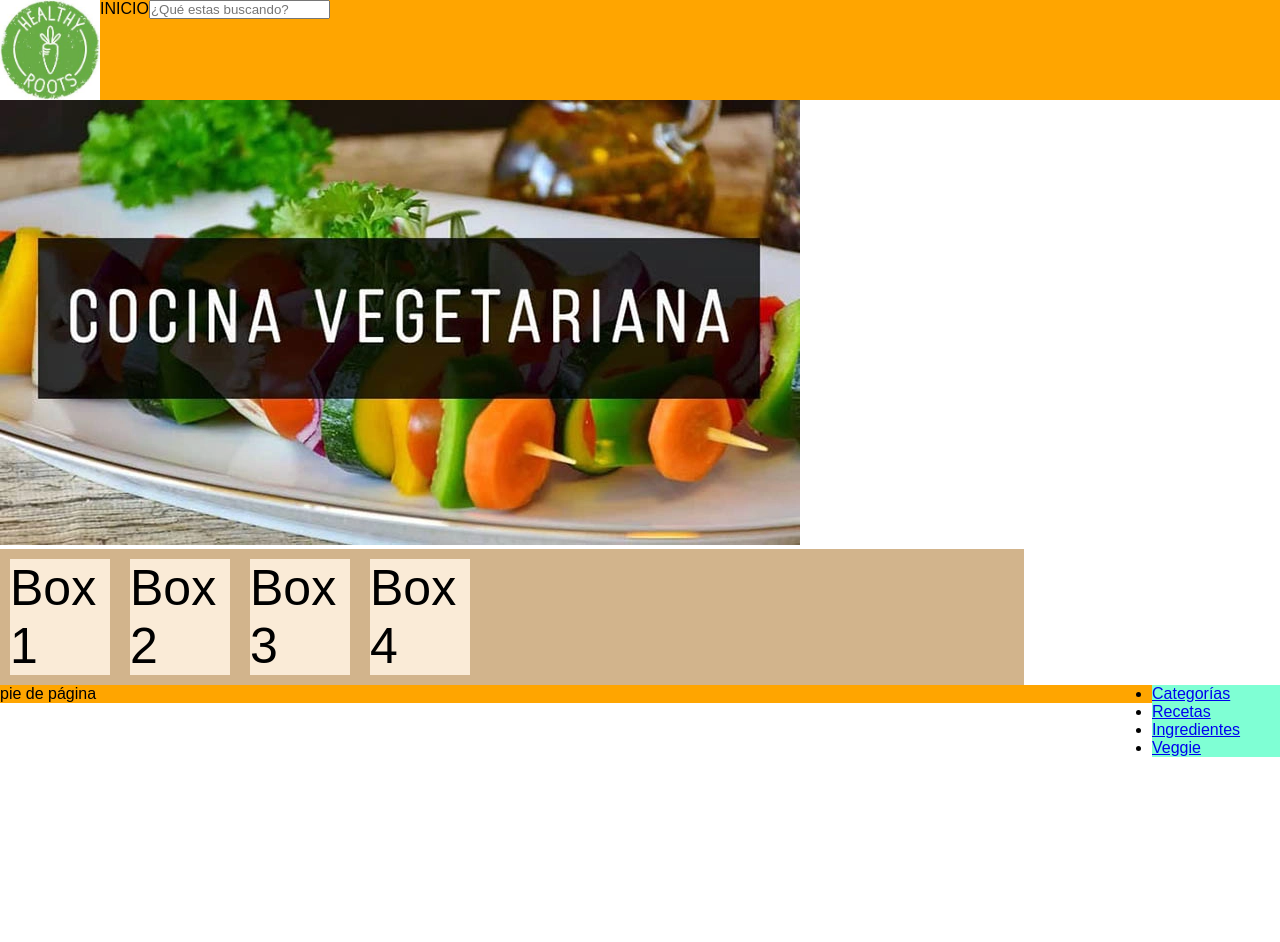
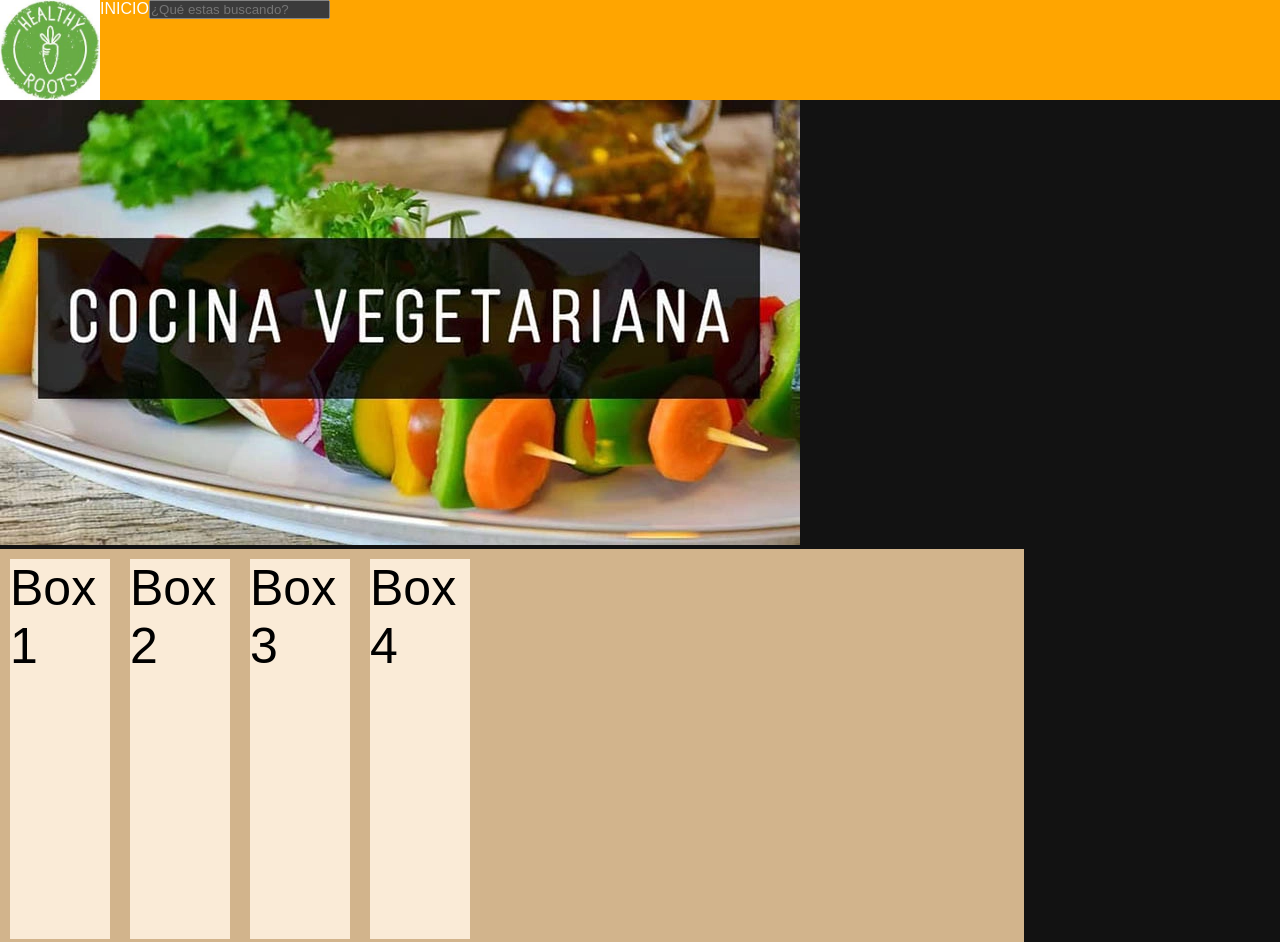
Before and after one commit to FranciscoMasiello/Laboratorio, a plain HTML site: page Clase 07 Tarea/index.html in a window 1280 px wide. Shown: the top 942 px of the page. Before the commit the page ends 800 px from the top, so only its background shows below. Drawn offline with Linux system fonts and the light colour scheme.

Commit message:
Update style.css

```diff
--- a/Clase 07 Tarea/style.css
+++ b/Clase 07 Tarea/style.css
@@ -1,8 +1,10 @@
 *{
     margin: 0px;
     padding: 0px;
-    box-sizing: content-box;
     font-family: 'Poppins', sans-serif;
+}
+html {
+    color-scheme: dark;
 }
 
 header{
@@ -24,6 +26,7 @@ header{
     display: flex;
     background-color: tan;
     width: 80%;
+    height: 50vh;
 }
 .flex-item{
     background-color: antiquewhite ;
@@ -40,7 +43,13 @@ header{
     float: right;
     text-decoration: none;
 }
-.footer{
+footer{
     display: flex;
     background-color: orange;
+
 }
+.footer{
+    background-color: antiquewhite;
+    color: black;
+
+}
```
